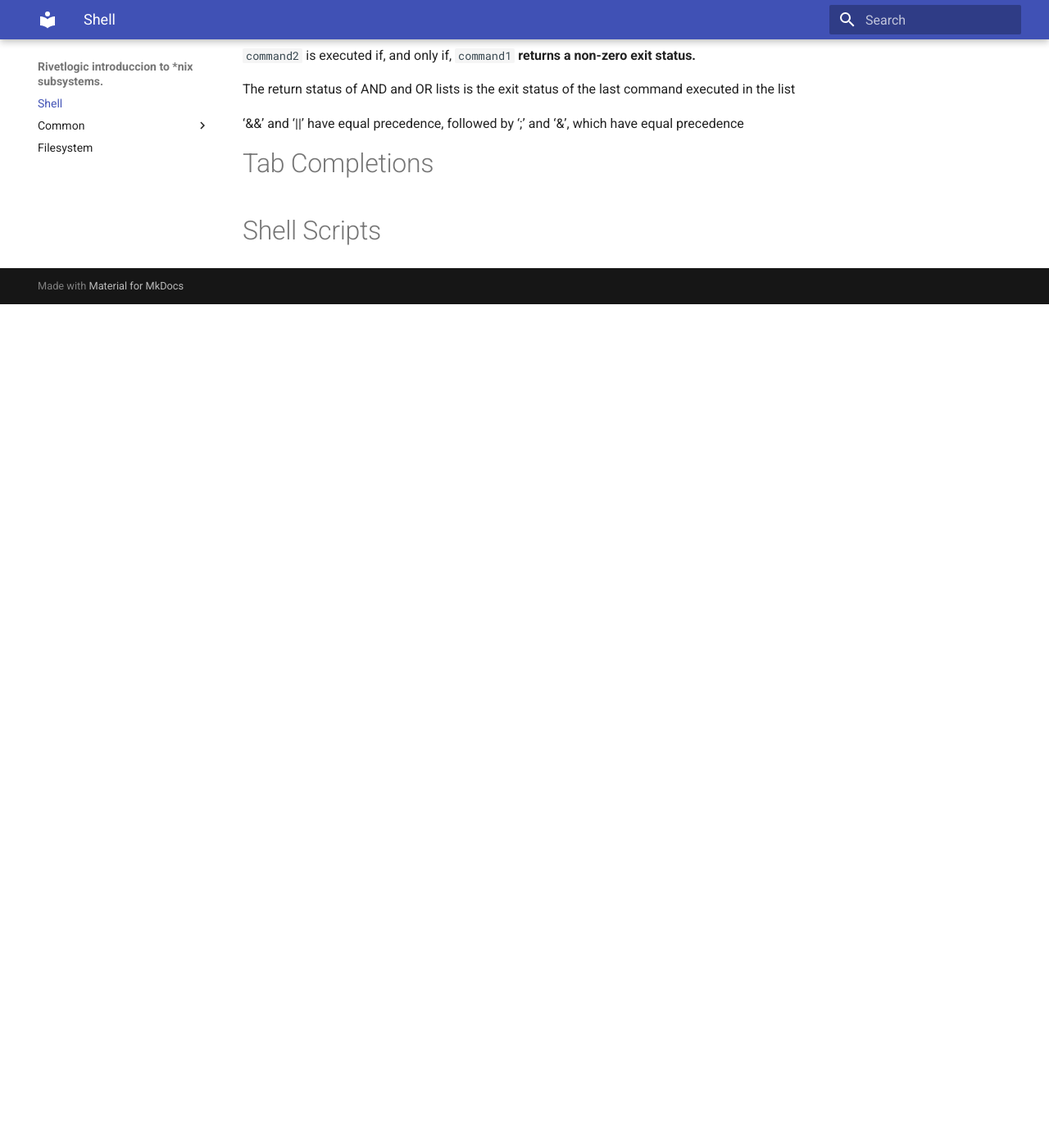
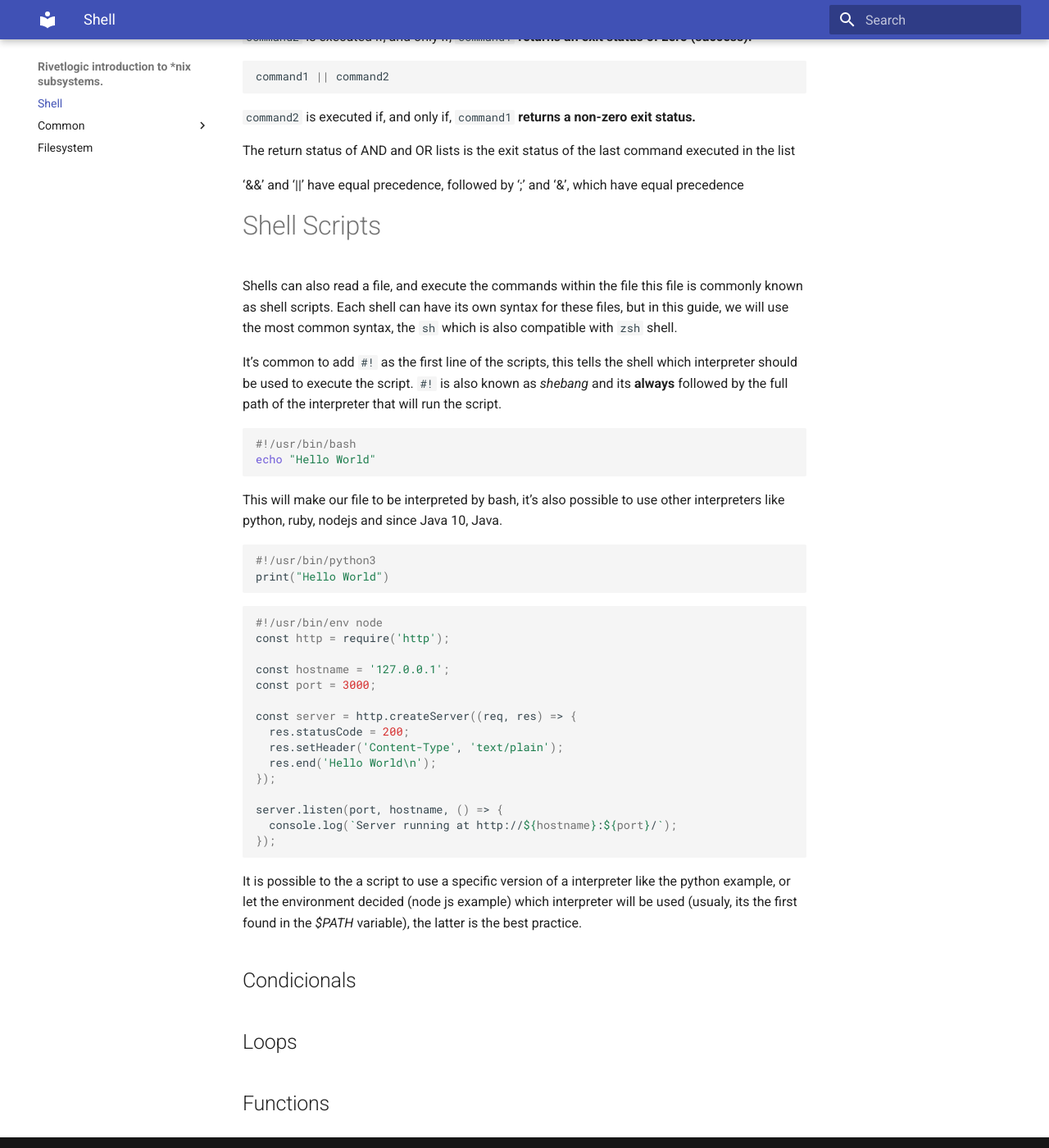
Before and after one commit to cortiz/nix_intro, an MkDocs documentation site: the page built from docs/shell/shell.md, in a window 1280 px wide and 1400 px high, scrolled down 5193 px. Shown: the whole window at 82% size. Built offline with MkDocs 1.6.1 and Material for MkDocs 9.7.7, drawn with Linux system fonts in a browser that asks for light colours; before the commit the page ends 5564 px from its top, so only the background shows below that; some of the changed text lies outside the part shown.

Commit message:
Fix typo, intro to scripts

````diff
--- a/docs/shell/shell.md
+++ b/docs/shell/shell.md
@@ -212,7 +212,46 @@ The return status of AND and OR lists is the exit status of the last command exe
 
 ‘&&’ and ‘||’ have equal precedence, followed by ‘;’ and ‘&’, which have equal precedence
 
+# Shell Scripts
+Shells can also read a file, and execute the commands within the file this file is commonly known as shell scripts. Each shell can have its own syntax for these files, but in this guide, we will use the most common syntax, the `sh` which is also compatible with `zsh` shell.
 
-# Tab Completions
+It's common to add `#!` as the first line of the scripts, this tells the shell which interpreter should be used to execute the script. `#!` is also known as _shebang_  and its **always** followed by the full path of the interpreter that will run the script.
 
-# Shell Scripts
+``` bash
+#!/usr/bin/bash
+echo "Hello World"
+```
+This will make our file to be interpreted by bash, it's also possible to use other interpreters like python, ruby,  nodejs and since Java 10, Java.
+
+``` bash
+#!/usr/bin/python3
+print("Hello World")
+```
+
+``` bash
+#!/usr/bin/env node
+const http = require('http');
+
+const hostname = '127.0.0.1';
+const port = 3000;
+
+const server = http.createServer((req, res) => {
+  res.statusCode = 200;
+  res.setHeader('Content-Type', 'text/plain');
+  res.end('Hello World\n');
+});
+
+server.listen(port, hostname, () => {
+  console.log(`Server running at http://${hostname}:${port}/`);
+});
+```
+
+It is possible to the a script to use a specific version of a interpreter like the python example, or let the environment decided (node js example) which interpreter will be used (usualy, its the first found in the _$PATH_ variable), the latter is the best practice.
+
+
+
+## Condicionals
+
+## Loops
+
+## Functions
--- a/mkdocs.yml
+++ b/mkdocs.yml
@@ -2,7 +2,7 @@
 theme:
     #name: 'bootstrap386'
     name: 'material'
-site_name: Rivetlogic introduccion to *nix subsystems.
+site_name: Rivetlogic introduction to *nix subsystems.
 markdown_extensions:
         - smarty
         - toc
````
